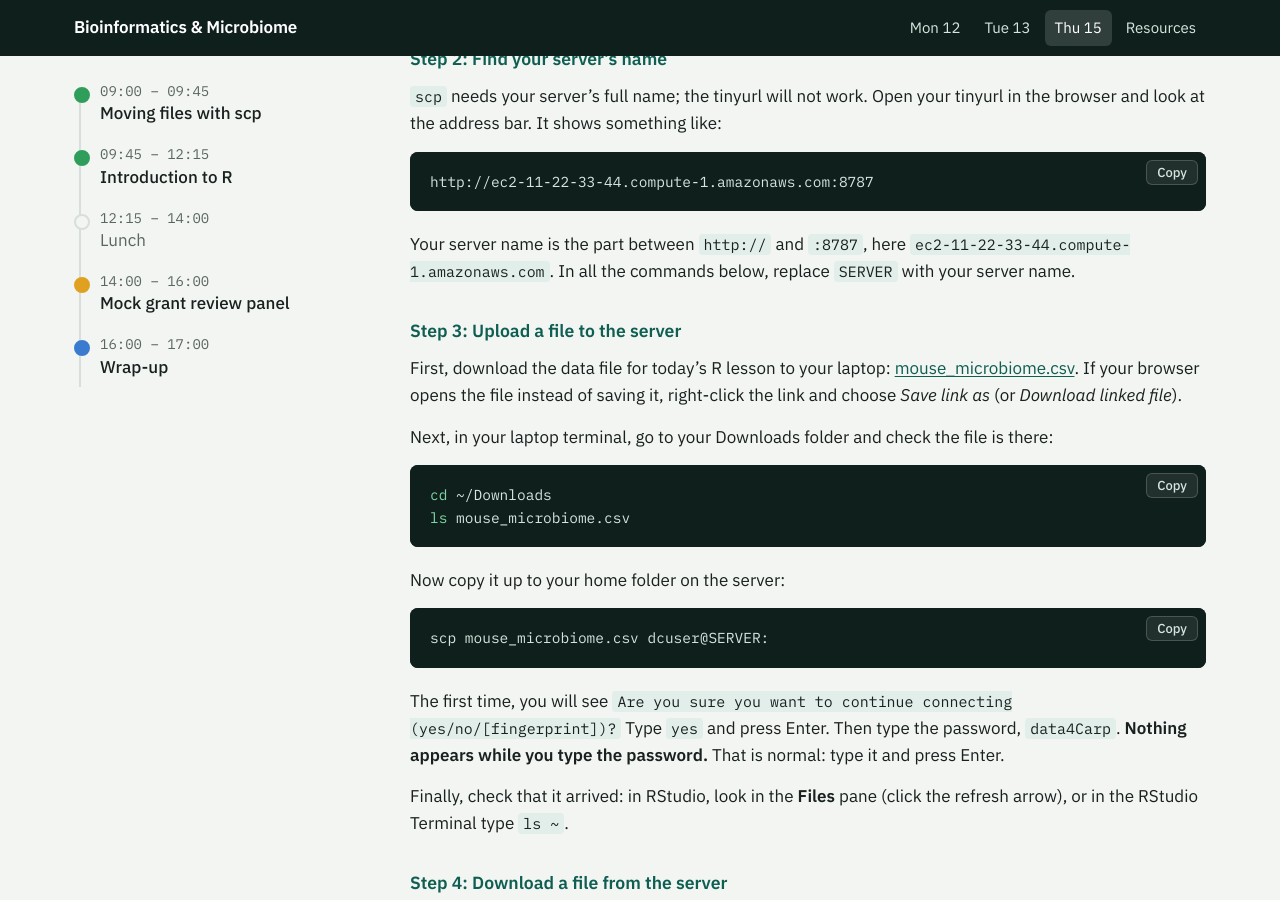
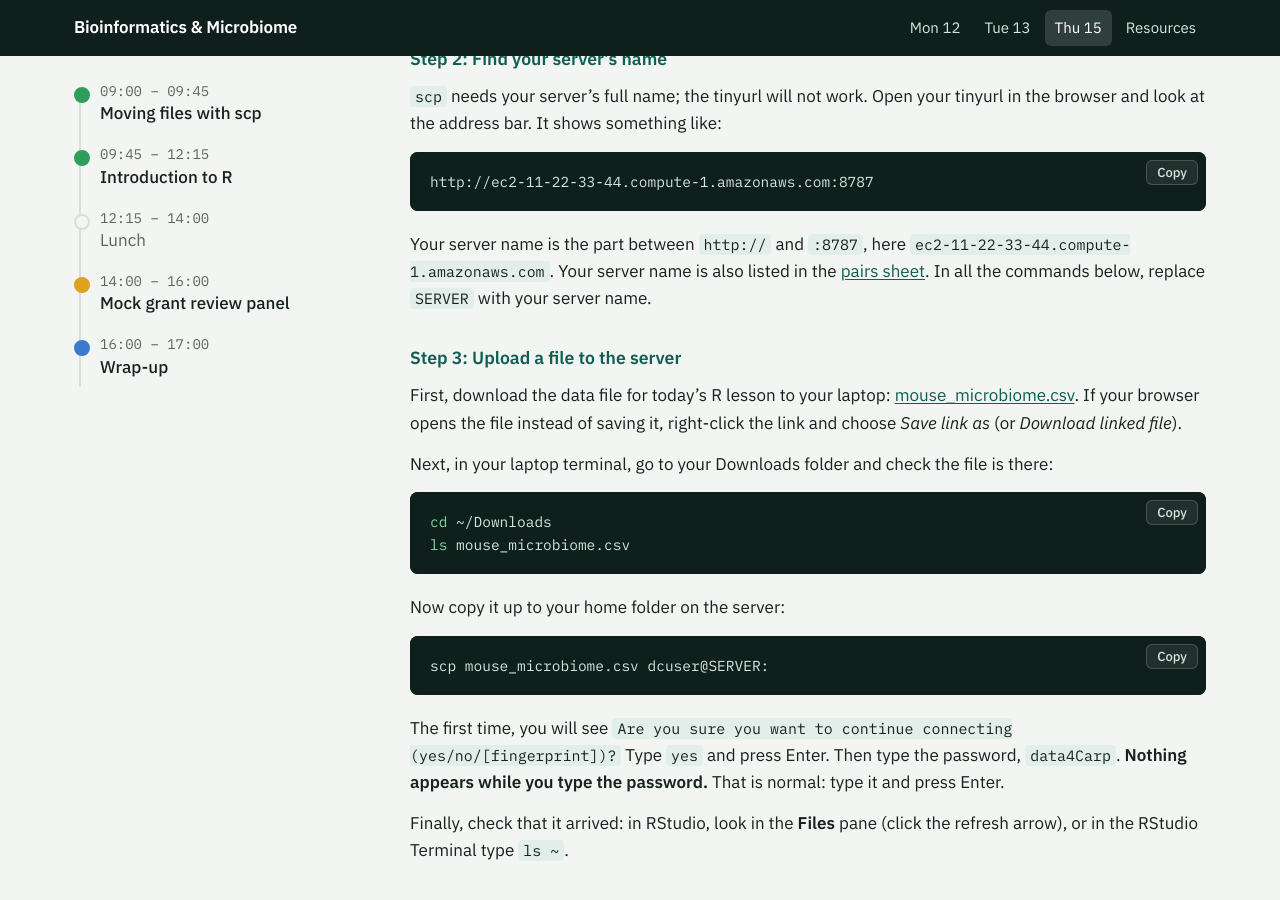
Before and after one commit to lukejharmon/tanzania2026, a Jekyll site: the page built from day4.md, in a window 1280 px wide and 900 px high, scrolled down 699 px. Built offline with Jekyll 4.4.1, drawn with Linux system fonts in a browser that asks for light colours.

Commit message:
Link the pairs sheet from the login box and the scp instructions
Co-Authored-By: Claude Opus 5.5 <noreply@anthropic.com>
Claude-Session: https://claude.ai/code/session_018TzzAXs5v8jwwhRDwTFwto

````diff
--- a/_includes/connect.html
+++ b/_includes/connect.html
@@ -2,7 +2,7 @@
   <h2 id="connect-title">Connect to your computer</h2>
   <p>Each pair has its own computer in the cloud. Open it in your web browser:</p>
   <p class="connect-url"><code>tinyurl.com/nmaistXX</code></p>
-  <p>Replace <code>XX</code> with your pair number. Log in with:</p>
+  <p>Replace <code>XX</code> with your pair number. Find your pair, your link and your server name in the <a href="https://docs.google.com/spreadsheets/d/1qHxClZ4czNaRe3vR5r_EFiA0GDB3H_ec172T2ExTgTQ/edit?usp=sharing">pairs sheet</a>. Log in with:</p>
   <dl class="connect-login">
     <div><dt>Username</dt><dd><code>dcuser</code></dd></div>
     <div><dt>Password</dt><dd><code>data4Carp</code></dd></div>
--- a/day4.md
+++ b/day4.md
@@ -35,6 +35,7 @@ http://ec2-11-22-33-44.compute-1.amazonaws.com:8787
 ```
 
 Your server name is the part between `http://` and `:8787`, here `ec2-11-22-33-44.compute-1.amazonaws.com`.
+Your server name is also listed in the [pairs sheet](https://docs.google.com/spreadsheets/d/1qHxClZ4czNaRe3vR5r_EFiA0GDB3H_ec172T2ExTgTQ/edit?usp=sharing).
 In all the commands below, replace `SERVER` with your server name.
 
 ### Step 3: Upload a file to the server
````
